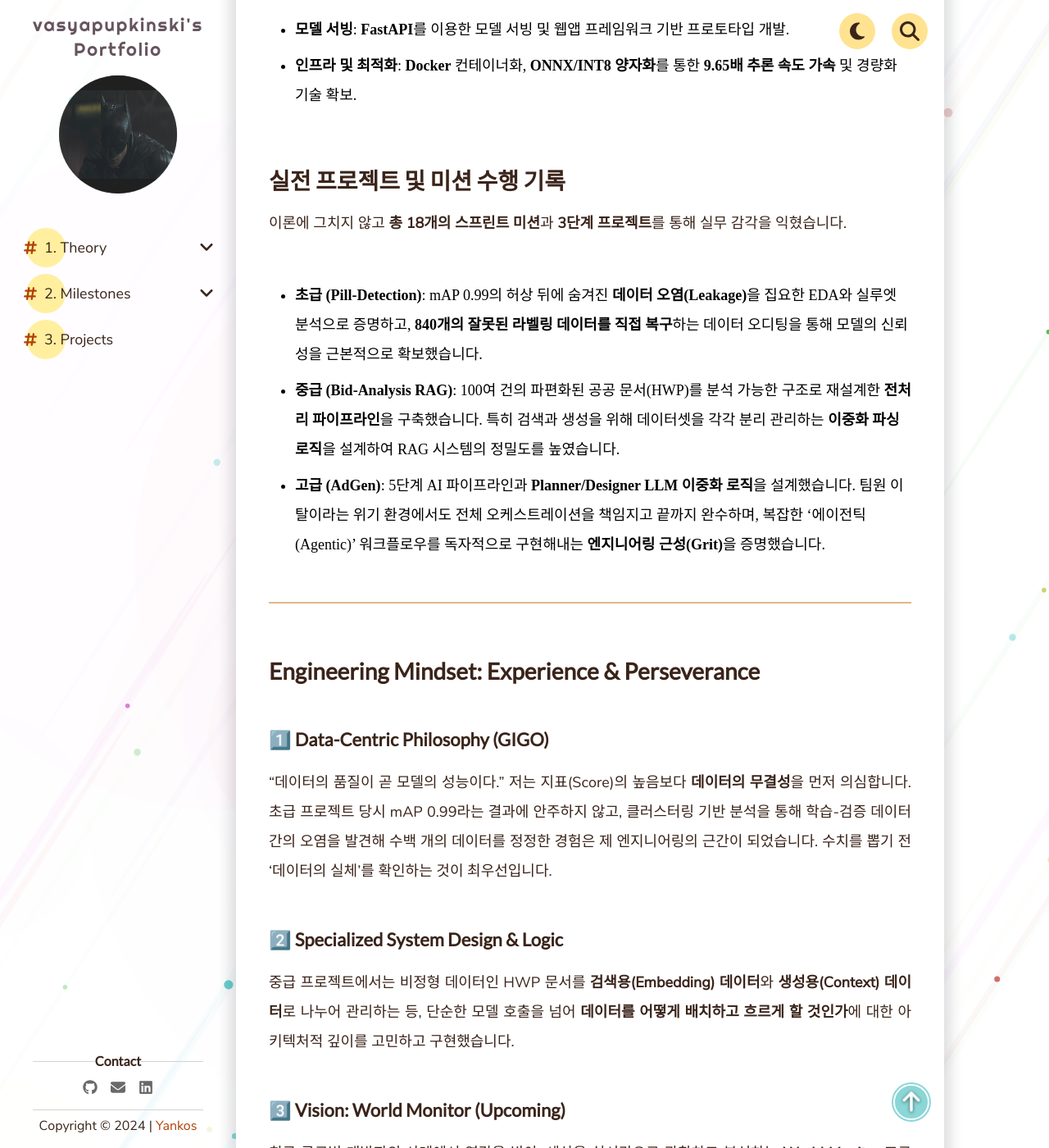
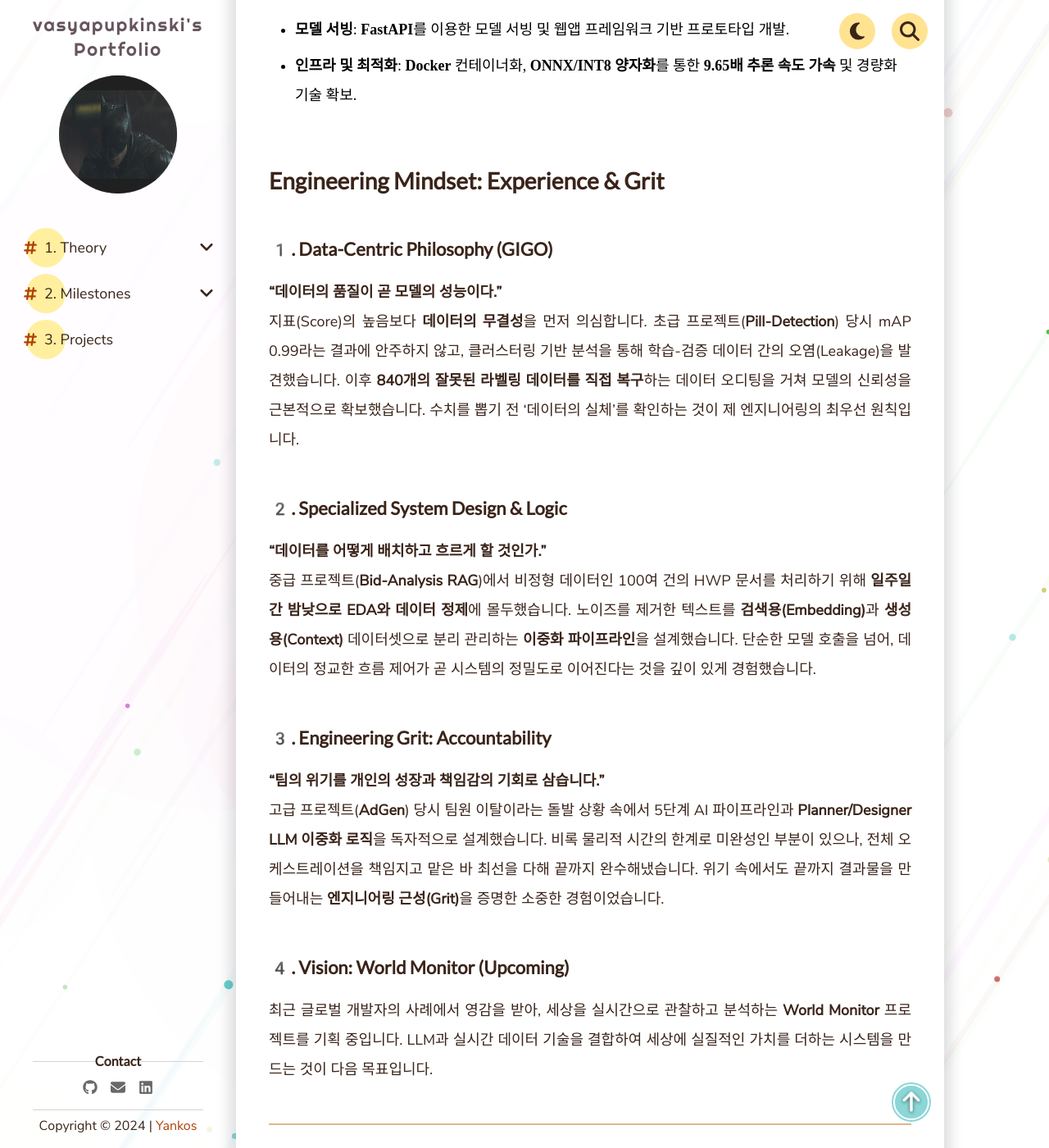
Before and after one commit to vasyapupkinski/vasyapupkinski.github.io, a Jekyll site: the page built from index.md, in a window 1280 px wide and 1400 px high, scrolled down 1773 px. Shown: the whole window at 82% size. Built offline with Jekyll 4.4.1, drawn with Linux system fonts in a browser that asks for light colours; comment, search, counter and statistics services are not loaded; some of the changed text lies outside the part shown.

Commit message:
홈 화면 내용 수정 보완

```diff
--- a/index.md
+++ b/index.md
@@ -32,26 +32,22 @@ home: true
 *   **모델 서빙**: **FastAPI**를 이용한 모델 서빙 및 웹앱 프레임워크 기반 프로토타입 개발.
 *   **인프라 및 최적화**: **Docker** 컨테이너화, **ONNX/INT8 양자화**를 통한 **9.65배 추론 속도 가속** 및 경량화 기술 확보.
 
-## 실전 프로젝트 및 미션 수행 기록
+## Engineering Mindset: Experience & Grit
 
-이론에 그치지 않고 **총 18개의 스프린트 미션**과 **3단계 프로젝트**를 통해 실무 감각을 익혔습니다.
+### 1️. Data-Centric Philosophy (GIGO)
+**"데이터의 품질이 곧 모델의 성능이다."**
+지표(Score)의 높음보다 **데이터의 무결성**을 먼저 의심합니다. 초급 프로젝트(**Pill-Detection**) 당시 mAP 0.99라는 결과에 안주하지 않고, 클러스터링 기반 분석을 통해 학습-검증 데이터 간의 오염(Leakage)을 발견했습니다. 이후 **840개의 잘못된 라벨링 데이터를 직접 복구**하는 데이터 오디팅을 거쳐 모델의 신뢰성을 근본적으로 확보했습니다. 수치를 뽑기 전 '데이터의 실체'를 확인하는 것이 제 엔지니어링의 최우선 원칙입니다.
 
-*   **초급 (Pill-Detection)**: mAP 0.99의 허상 뒤에 숨겨진 **데이터 오염(Leakage)**을 집요한 EDA와 실루엣 분석으로 증명하고, **840개의 잘못된 라벨링 데이터를 직접 복구**하는 데이터 오디팅을 통해 모델의 신뢰성을 근본적으로 확보했습니다.
-*   **중급 (Bid-Analysis RAG)**: 100여 건의 파편화된 공공 문서(HWP)를 분석 가능한 구조로 재설계한 **전처리 파이프라인**을 구축했습니다. 특히 검색과 생성을 위해 데이터셋을 각각 분리 관리하는 **이중화 파싱 로직**을 설계하여 RAG 시스템의 정밀도를 높였습니다.
-*   **고급 (AdGen)**: 5단계 AI 파이프라인과 **Planner/Designer LLM 이중화 로직**을 설계했습니다. 팀원 이탈이라는 위기 환경에서도 전체 오케스트레이션을 책임지고 끝까지 완수하며, 복잡한 '에이전틱(Agentic)' 워크플로우를 독자적으로 구현해내는 **엔지니어링 근성(Grit)**을 증명했습니다.
+### 2️. Specialized System Design & Logic
+**"데이터를 어떻게 배치하고 흐르게 할 것인가."**
+중급 프로젝트(**Bid-Analysis RAG**)에서 비정형 데이터인 100여 건의 HWP 문서를 처리하기 위해 **일주일간 밤낮으로 EDA와 데이터 정제**에 몰두했습니다. 노이즈를 제거한 텍스트를 **검색용(Embedding)**과 **생성용(Context)** 데이터셋으로 분리 관리하는 **이중화 파이프라인**을 설계했습니다. 단순한 모델 호출을 넘어, 데이터의 정교한 흐름 제어가 곧 시스템의 정밀도로 이어진다는 것을 깊이 있게 경험했습니다.
 
----
+### 3️. Engineering Grit: Accountability
+**"팀의 위기를 개인의 성장과 책임감의 기회로 삼습니다."**
+고급 프로젝트(**AdGen**) 당시 팀원 이탈이라는 돌발 상황 속에서 5단계 AI 파이프라인과 **Planner/Designer LLM 이중화 로직**을 독자적으로 설계했습니다. 비록 물리적 시간의 한계로 미완성인 부분이 있으나, 전체 오케스트레이션을 책임지고 맡은 바 최선을 다해 끝까지 완수해냈습니다. 위기 속에서도 끝까지 결과물을 만들어내는 **엔지니어링 근성(Grit)**을 증명한 소중한 경험이었습니다.
 
-## Engineering Mindset: Experience & Perseverance
-
-### 1️⃣ Data-Centric Philosophy (GIGO)
-"데이터의 품질이 곧 모델의 성능이다." 저는 지표(Score)의 높음보다 **데이터의 무결성**을 먼저 의심합니다. 초급 프로젝트 당시 mAP 0.99라는 결과에 안주하지 않고, 클러스터링 기반 분석을 통해 학습-검증 데이터 간의 오염을 발견해 수백 개의 데이터를 정정한 경험은 제 엔지니어링의 근간이 되었습니다. 수치를 뽑기 전 '데이터의 실체'를 확인하는 것이 최우선입니다.
-
-### 2️⃣ Specialized System Design & Logic
-중급 프로젝트에서는 비정형 데이터인 HWP 문서를 **검색용(Embedding) 데이터**와 **생성용(Context) 데이터**로 나누어 관리하는 등, 단순한 모델 호출을 넘어 **데이터를 어떻게 배치하고 흐르게 할 것인가**에 대한 아키텍처적 깊이를 고민하고 구현했습니다.
-
-### 3️⃣ Vision: World Monitor (Upcoming)
-최근 글로벌 개발자의 사례에서 영감을 받아, 세상을 실시간으로 관찰하고 분석하는 **World Monitor** 프로젝트를 기획 중입니다. LLM과 실시간 데이터 기술을 결합하여 세상에 가치를 더하는 시스템을 만드는 것이 목표입니다.
+### 4️. Vision: World Monitor (Upcoming)
+최근 글로벌 개발자의 사례에서 영감을 받아, 세상을 실시간으로 관찰하고 분석하는 **World Monitor** 프로젝트를 기획 중입니다. LLM과 실시간 데이터 기술을 결합하여 세상에 실질적인 가치를 더하는 시스템을 만드는 것이 다음 목표입니다.
 
 ---
 
```
